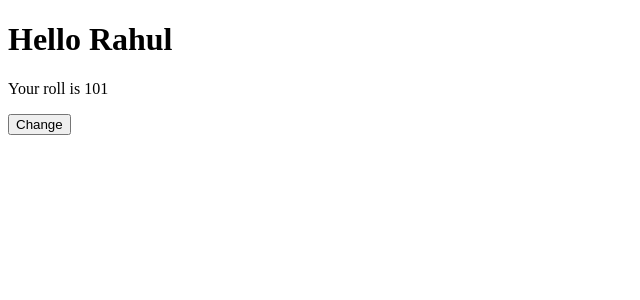
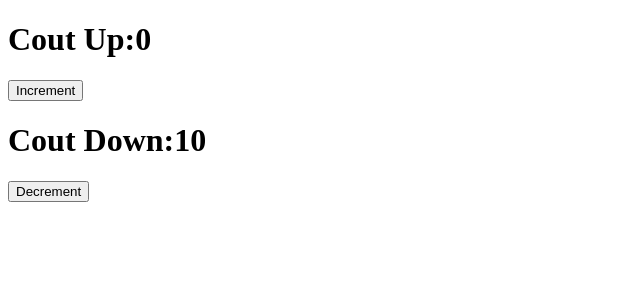
Before and after one commit to Vickyvanshaj/REACT, a React (Create React App) app: page / in a window 1280 px wide. Shown: the top 300 px of the page, without its empty margins (0-640 px from the left). Built offline with nearby package versions, Linux system fonts and the light colour scheme.

Commit message:
useEffect Hook

```diff
--- a/src/App.js
+++ b/src/App.js
@@ -1,18 +1,29 @@
-import React, { useState } from 'react'
+import React, { useState,useEffect } from 'react'
+function  App() {
+    const [count,setCount]=useState(0);
+    const [count1,setCount1]=useState(10);
+    function handleIncrement() {
+        setCount(count+1);
+    }
+    const handleDecrement =()=>{
+        setCount1(count1-1);
+    }
+    //use effect is called when component is mounted,updated or unmounted
+    useEffect(() => {
 
-function App(){
-    const [name,setName]=useState("Rahul");
-    const [roll,setRoll]=useState(101);
-    //you cant use setName here..it will go in the infinte loop. rather use inside an event handler
+       console.log('useEffect called')
+    },[count]);
+   //now useeffect will only run if count state is invloved
+    console.log('render')
+    return (
 
-    const handleClick = () =>{
-        setName("Vanshaj");
-        setRoll('188');
-    }
-    return <React.Fragment>
-        <h1> Hello {name}</h1>
-        <p>Your roll is {roll}</p>
-        <button onClick={handleClick}>Change</button>
-    </React.Fragment>
+        <React.Fragment>
+            <h1>Cout Up:{count} </h1>
+            <button type="button" onClick={handleIncrement}>Increment </button>
+
+            <h1>Cout Down:{count1} </h1>
+            <button type="button" onClick={handleDecrement}>Decrement </button>
+        </React.Fragment>
+    )
 }
 export default App;
--- a/src/index.js
+++ b/src/index.js
@@ -1,5 +1,6 @@
 import React from 'react'
 import ReactDOM from 'react-dom'
-import App from './App'
 
-ReactDOM.render(<App/>,document.getElementById('root'))
+import App from './App';
+
+ReactDOM.render(<App/>,document.getElementById("root"));
```
